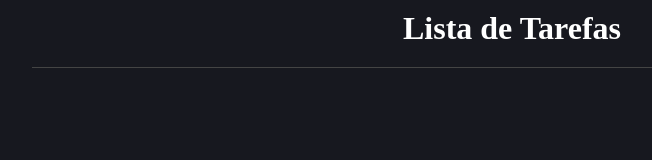
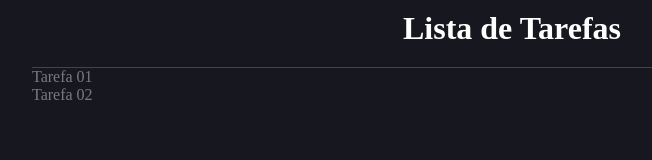
Before and after one commit to matheusduartedevs/todo-list-typescript, a React (Vite) app: page / in a window 1280 px wide. Shown: the top 160 px of the page, without its empty margins (128-780 px from the left). Built offline with nearby package versions, Linux system fonts and the light colour scheme.

Commit message:
implementação e componentização das tarefas no app

```diff
--- a/src/App.tsx
+++ b/src/App.tsx
@@ -1,10 +1,23 @@
+import { useState } from 'react'
+import { Item } from './types/Item'
+import ListItem from './components/ListItem'
 import * as C from './App.styles'
 
 const App = () => {
+  const [list, setList] = useState<Item[]>([
+    { id: 0, name: 'Tarefa 01', done: false },
+    { id: 2, name: 'Tarefa 02', done: false }
+  ])
+
   return (
     <C.Container>
       <C.Area>
         <C.Header>Lista de Tarefas</C.Header>
+        <>
+          {list.map((item, index) => (
+            <ListItem key={index} item={item} />
+          ))}
+        </>
       </C.Area>
     </C.Container>
   )
--- /dev/null
+++ b/src/components/ListItem/index.tsx
@@ -0,0 +1,16 @@
+import { Item } from '../../types/Item'
+import * as C from './styles'
+
+type Props = {
+    item: Item
+}
+
+const ListItem = ({ item }: Props) => {
+  return (
+    <C.Container>
+        {item.name}
+    </C.Container>
+  )
+}
+
+export default ListItem
--- /dev/null
+++ b/src/components/ListItem/styles.ts
@@ -0,0 +1,3 @@
+import styled from "styled-components";
+
+export const Container = styled.div``
--- /dev/null
+++ b/src/types/Item.ts
@@ -0,0 +1,5 @@
+export type Item = {
+    id: number,
+    name: string,
+    done: boolean
+}
```
